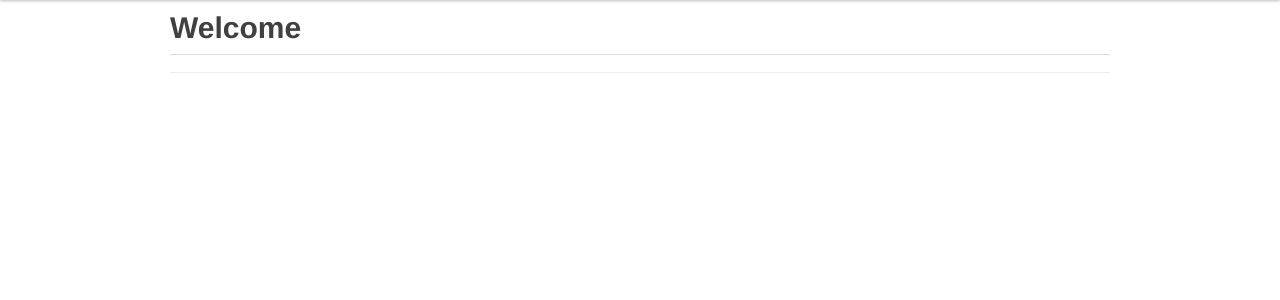
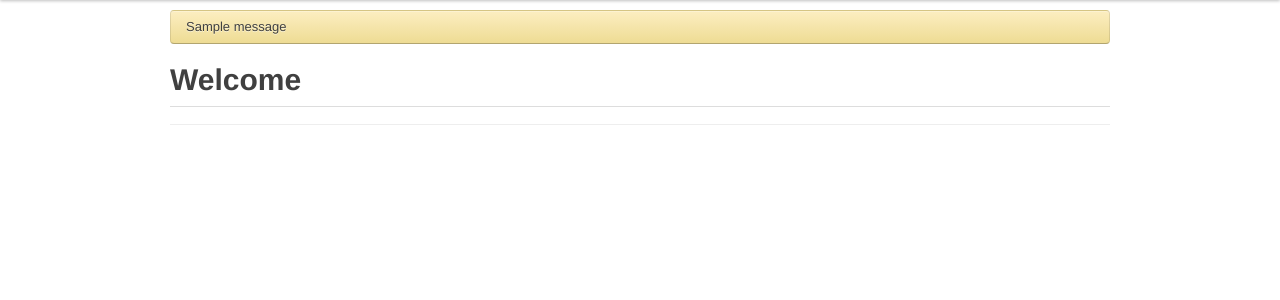
Before and after one commit to pteichman/cobe, a Flask app: page / in a window 1280 px wide. Shown: the part 40-340 px from the top of the page. Run offline with Flask 2, Linux system fonts and the light colour scheme; one stand-in notice (Sample message) is shown; some libraries are stand-ins or nearby versions.

Commit message:
Add support for flashed messages to the base template

```diff
--- a/cobe/web/templates/base.html
+++ b/cobe/web/templates/base.html
@@ -44,6 +44,16 @@
 
     <div class="container">
       <div class="content">
+{% with messages = get_flashed_messages() %}
+  {% if messages %}
+<div class="alert-message alert">
+    {% for message in messages %}
+      {{ message }}
+    {% endfor %}
+</div>
+  {% endif %}
+{% endwith %}
+
 {% block content %}
         <div class="page-header">
           <h1>Welcome</h1>
```
